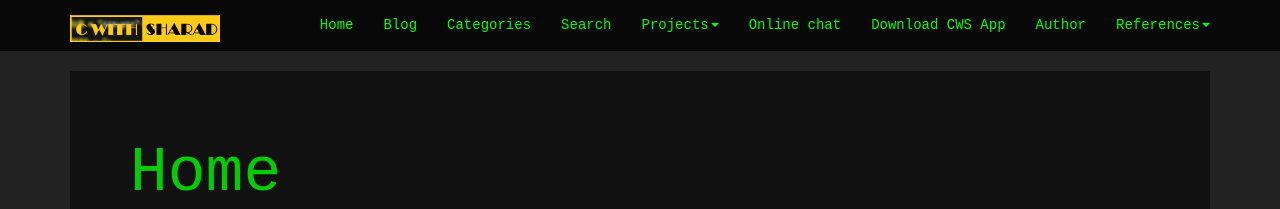
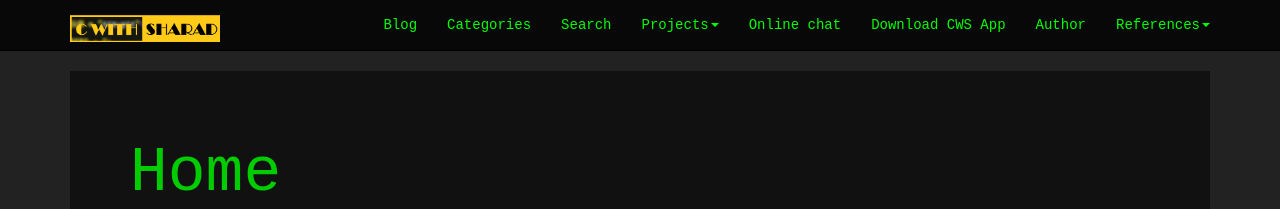
Before and after one commit to cwithsharad/cwithsharad.github.io, a Jekyll site: the page built from index.md, in a window 1280 px wide. Shown: the top 209 px of the page. Built offline with Jekyll 4.4.1, drawn with Linux system fonts in a browser that asks for light colours; nearby versions of some CDN libraries; emoji names are drawn with the system emoji font.

Commit message:
Update _config.yml

```diff
--- a/_config.yml
+++ b/_config.yml
@@ -38,7 +38,7 @@
 
 markdown: kramdown
 paginate: 10
-paginate_path: "/blog/page:num"
+paginate_path: "/page:num"
 author:
   name: Sharad Raj
   description: A passionate <strong>developer and student</strong>, learning to be
@@ -57,10 +57,8 @@
 google_analytics_token: ''
 disqus_short_name: cwithsharad
 toc:
-- title: Home
+- title: Blog
   url: "/"
-- title: Blog
-  url: "/blog/"
 - title: Categories
   url: "/categories/"
 - title: Search
```
